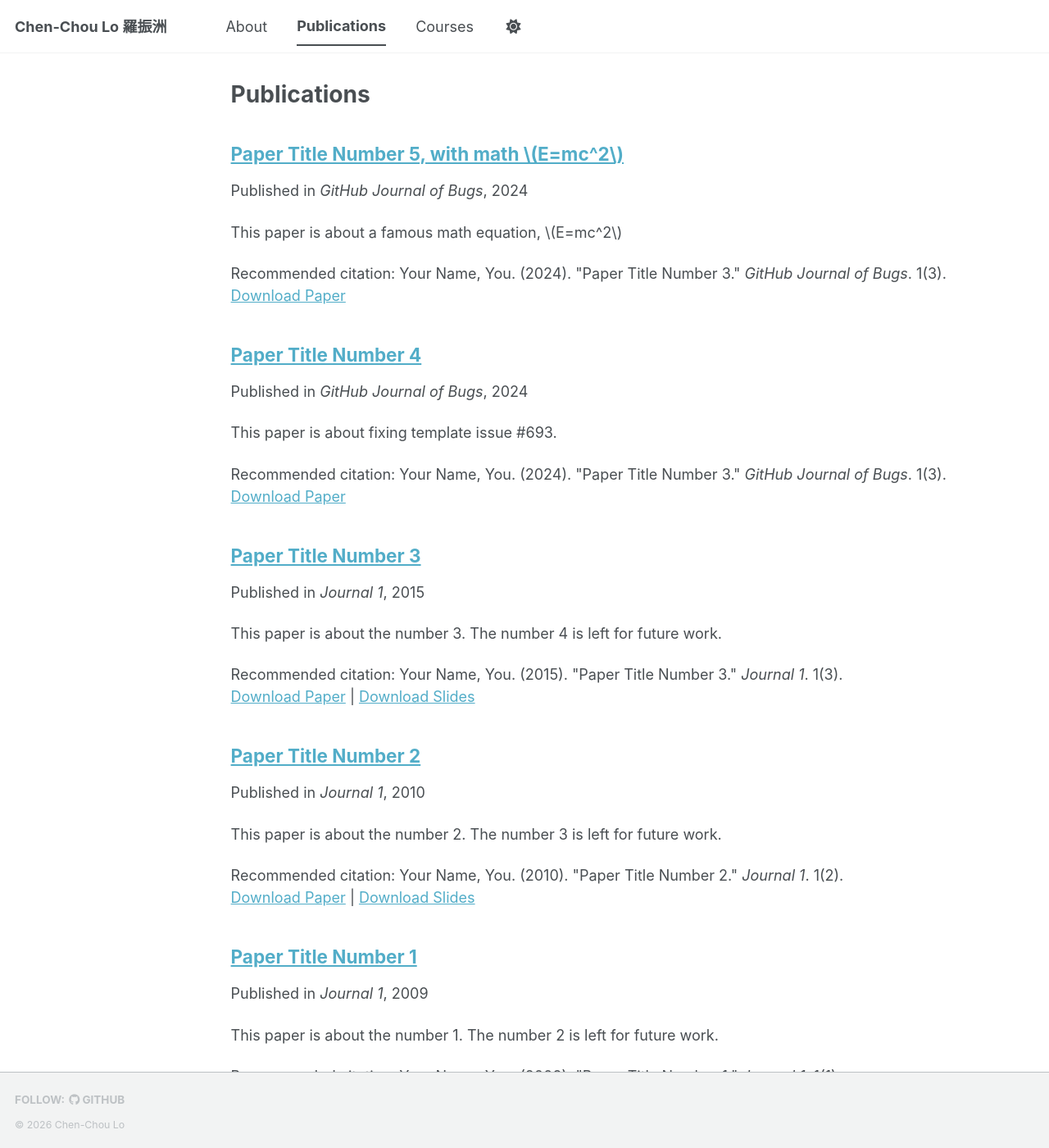
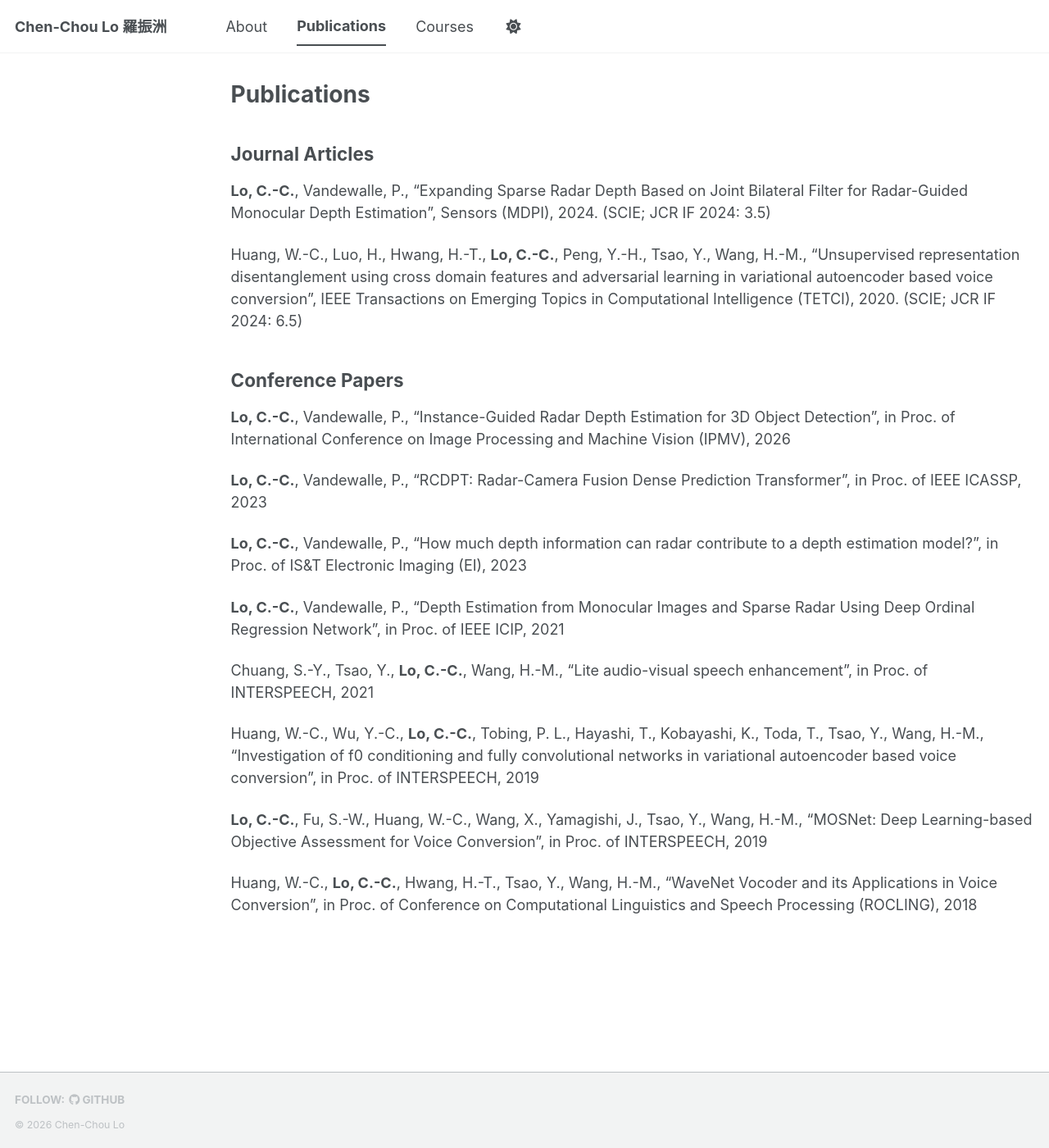
Before and after one commit to lochenchou/lochenchou.github.io, a Jekyll site: the page built from _pages/publications.md, in a window 1280 px wide and 1400 px high. Shown: the whole window at 82% size. Built offline with Jekyll 4.4.1, drawn with Linux system fonts in a browser that asks for light colours; a style sheet for code colours, icons or effects is not loaded.

Commit message:
Update publications with new articles and papers
Added journal articles and conference papers to the publications page.

```diff
--- a/_pages/publications.md
+++ b/_pages/publications.md
@@ -5,8 +5,29 @@ permalink: /publications/
 author_profile: false
 ---
 
-{% include base_path %}
 
-{% for post in site.publications reversed %}
-  {% include archive-single.html %}
-{% endfor %}
+## Journal Articles
+
+**Lo, C.-C.**, Vandewalle, P., “Expanding Sparse Radar Depth Based on Joint Bilateral Filter for Radar-Guided Monocular Depth Estimation”, Sensors (MDPI), 2024. (SCIE; JCR IF 2024: 3.5)
+
+Huang, W.-C., Luo, H., Hwang, H.-T., **Lo, C.-C.**, Peng, Y.-H., Tsao, Y., Wang, H.-M., “Unsupervised representation disentanglement using cross domain features and adversarial learning in variational autoencoder based voice conversion”, IEEE Transactions on Emerging Topics in Computational Intelligence (TETCI), 2020. (SCIE; JCR IF 2024: 6.5)
+
+
+
+## Conference Papers
+
+**Lo, C.-C.**, Vandewalle, P., “Instance-Guided Radar Depth Estimation for 3D Object Detection”, in Proc. of International Conference on Image Processing and Machine Vision (IPMV), 2026
+
+**Lo, C.-C.**, Vandewalle, P., “RCDPT: Radar-Camera Fusion Dense Prediction Transformer”, in Proc. of IEEE ICASSP, 2023
+
+**Lo, C.-C.**, Vandewalle, P., “How much depth information can radar contribute to a depth estimation model?”, in Proc. of IS&T Electronic Imaging (EI), 2023
+
+**Lo, C.-C.**, Vandewalle, P., “Depth Estimation from Monocular Images and Sparse Radar Using Deep Ordinal Regression Network”, in Proc. of IEEE ICIP, 2021
+
+Chuang, S.-Y., Tsao, Y., **Lo, C.-C.**, Wang, H.-M., “Lite audio-visual speech enhancement”, in Proc. of INTERSPEECH, 2021
+
+Huang, W.-C., Wu, Y.-C., **Lo, C.-C.**, Tobing, P. L., Hayashi, T., Kobayashi, K., Toda, T., Tsao, Y., Wang, H.-M., “Investigation of f0 conditioning and fully convolutional networks in variational autoencoder based voice conversion”, in Proc. of INTERSPEECH, 2019
+
+**Lo, C.-C.**, Fu, S.-W., Huang, W.-C., Wang, X., Yamagishi, J., Tsao, Y., Wang, H.-M., “MOSNet: Deep Learning-based Objective Assessment for Voice Conversion”, in Proc. of INTERSPEECH, 2019
+
+Huang, W.-C., **Lo, C.-C.**, Hwang, H.-T., Tsao, Y., Wang, H.-M., “WaveNet Vocoder and its Applications in Voice Conversion”, in Proc. of Conference on Computational Linguistics and Speech Processing (ROCLING), 2018
```
